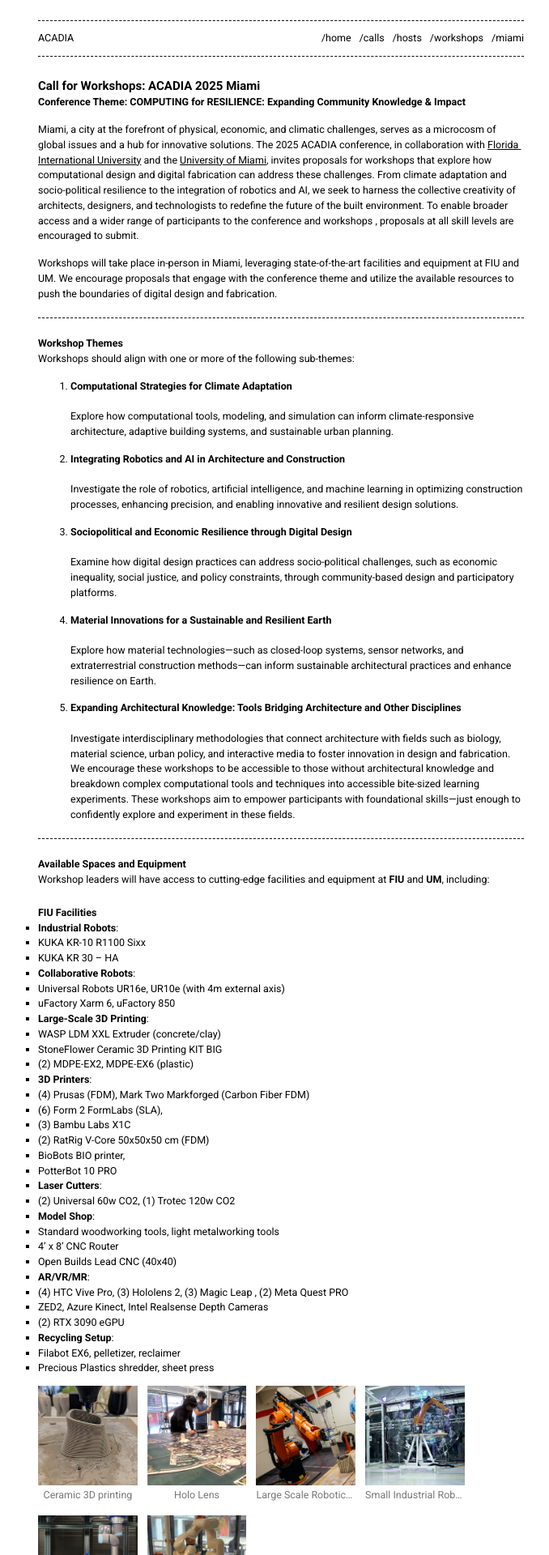
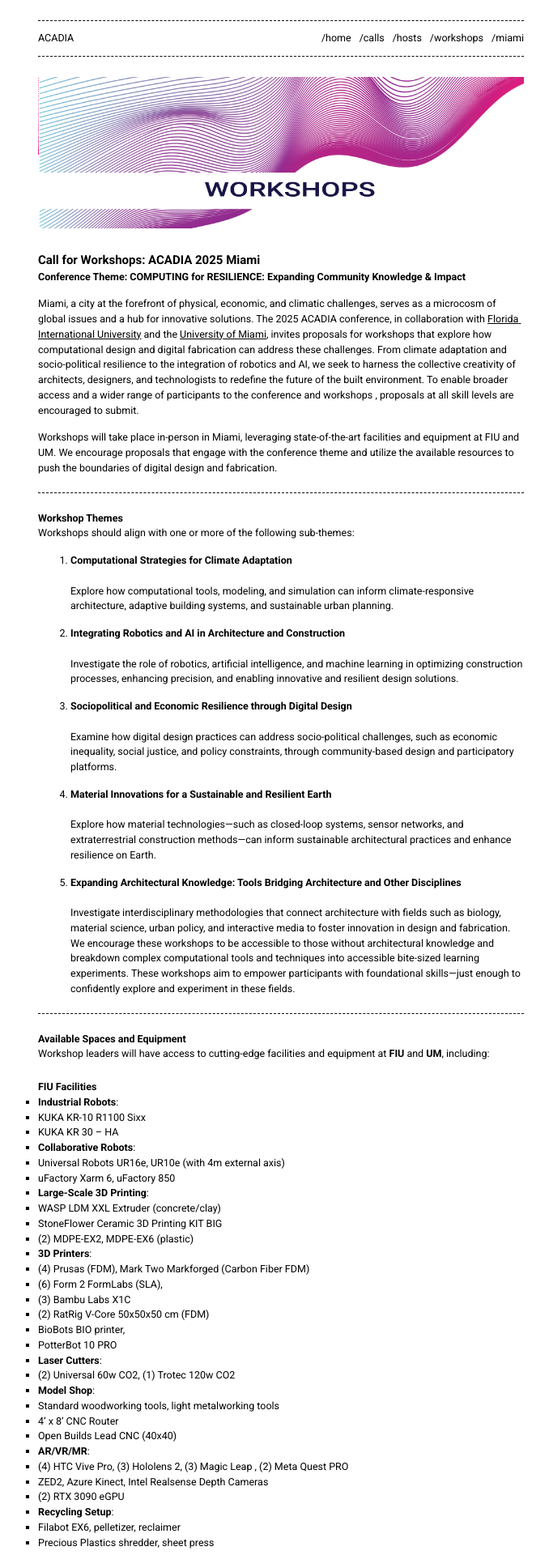
Before and after one commit to acadia2025/website, a Jekyll site: the page built from workshops.md, in a window 1280 px wide. Shown: the top 1920 px of the page at 81% size, without its empty margins (293-971 px from the left). Built offline with Jekyll 4.4.1, drawn with Linux system fonts in a browser that asks for light colours.

Commit message:
workshops banner

```diff
--- a/workshops.md
+++ b/workshops.md
@@ -3,7 +3,7 @@ title: /workshops
 layout: page
 permalink: /workshops
 ---
-
+![Miami](/assets/images/workshops.png){: width="100%" }
 # Call for Workshops: ACADIA 2025 Miami
 
 
```
Also changed, not shown: assets/images/workshops.png (added).
